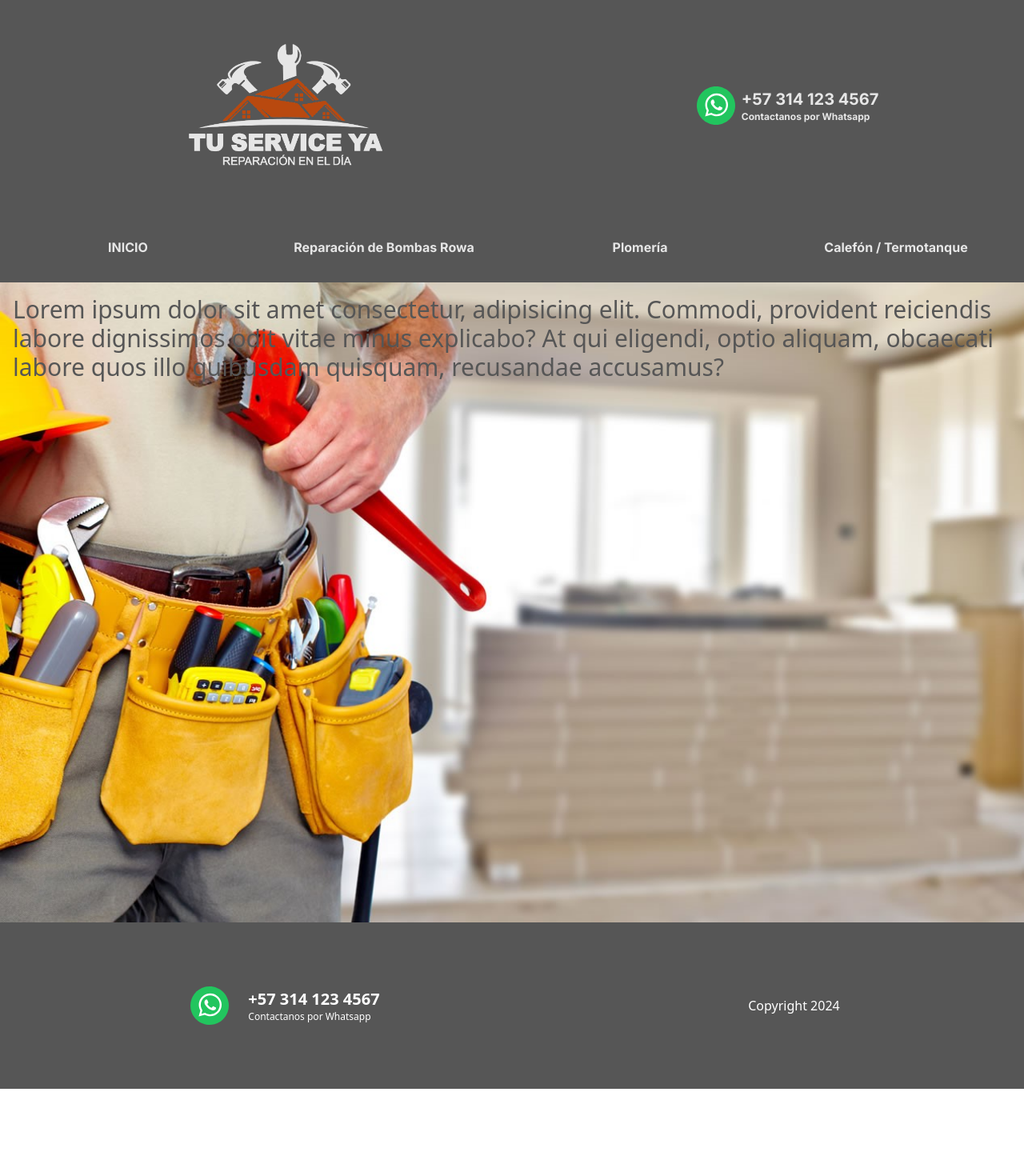
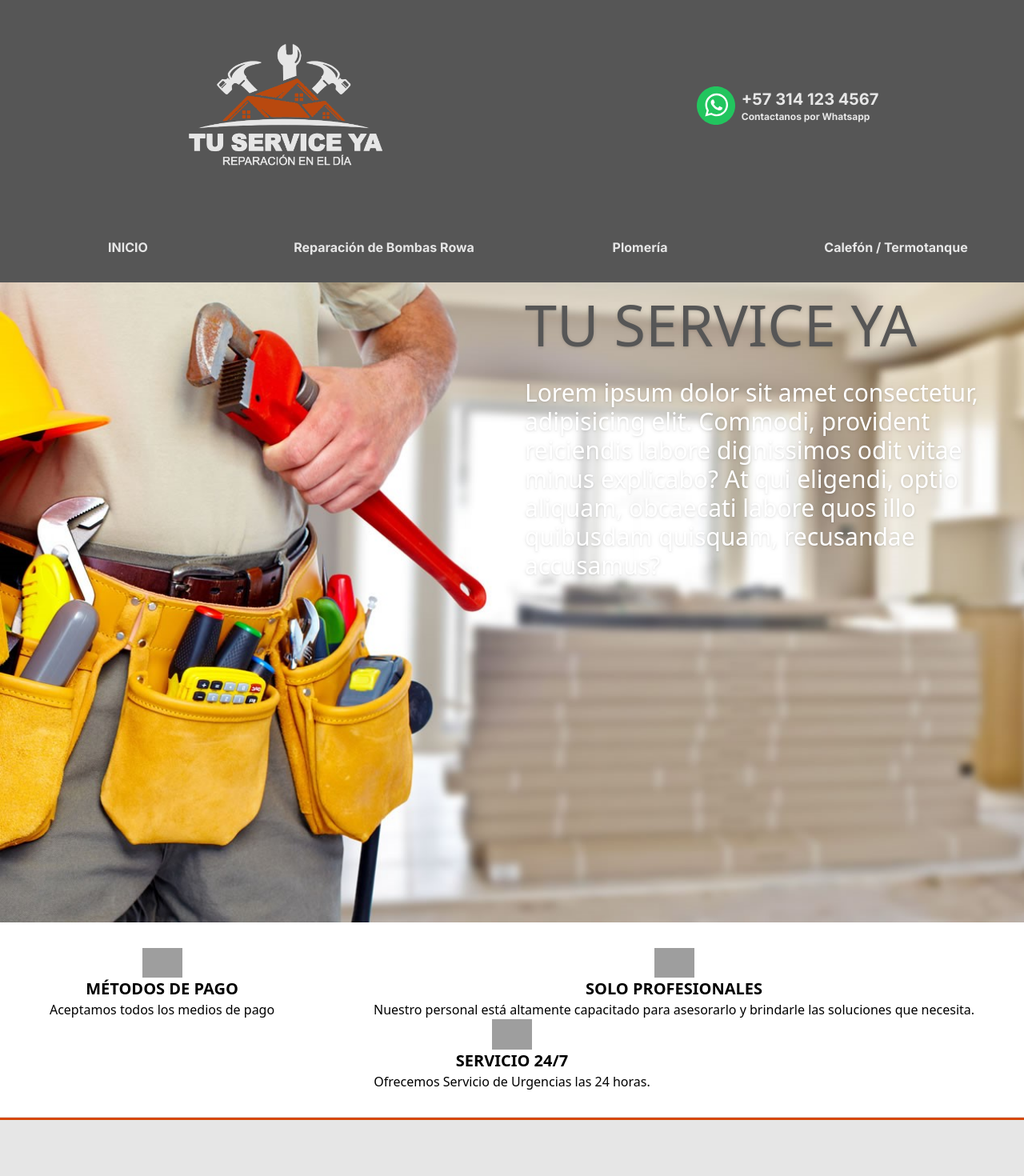
Before and after one commit to guidogattas/tu-service-ya, a React (Vite) app: page / in a window 1280 px wide. Shown: the top 1470 px of the page at 80% size. Before the commit the page ends 1361 px from the top, so only its background shows below. Built offline with nearby package versions, Linux system fonts and the light colour scheme; grey boxes are pictures that could not be loaded.

Commit message:
[FEAT] Info Buttons Soluciones

```diff
--- a/src/App.jsx
+++ b/src/App.jsx
@@ -1,7 +1,7 @@
 import { BrowserRouter as Router, Route, Routes } from 'react-router-dom';
 import './App.css';
 
-import Home from './components/Home';
+import Home from './components/Home/Home';
 import ReparacionBombas from './components/ReparacionBombas';
 import Plomeria from './components/Plomeria';
 import CalefonTermotanque from './components/CalefonTermotanque';
--- a/src/components/Home.jsx
+++ /dev/null
@@ -1,10 +0,0 @@
-
-const Home = () => {
-    return (
-        <div className="h-screen bg-cover" style={{ backgroundImage: "url('public/images/bg/serv-grales-2.jpg')" }} >
-            <div className="p-4 text-3xl right-32 top-32 text-customGrey">Lorem ipsum dolor sit amet consectetur, adipisicing elit. Commodi, provident reiciendis labore dignissimos odit vitae minus explicabo? At qui eligendi, optio aliquam, obcaecati labore quos illo quibusdam quisquam, recusandae accusamus?</div>
-        </div>
-    )
-}
-
-export default Home
--- /dev/null
+++ b/src/components/Home/Home.jsx
@@ -0,0 +1,21 @@
+import Info from "./Info"
+const Home = () => {
+    return (
+        <>
+            <div className="h-screen bg-cover" style={{ backgroundImage: "url('public/images/bg/serv-grales-2.jpg')" }} >
+                <h3 className="p-4 ml-[50vw] text-7xl drop-shadow text-customGrey">TU SERVICE YA</h3>
+                <p className="p-4 ml-[50vw] text-3xl right-32 top-32 drop-shadow text-white">Lorem ipsum dolor sit amet consectetur, adipisicing elit. Commodi, provident reiciendis labore dignissimos odit vitae minus explicabo? At qui eligendi, optio aliquam, obcaecati labore quos illo quibusdam quisquam, recusandae accusamus?</p>
+            </div>
+            {/* <hr className="h-1 bg-customOrange" /> */}
+
+            <Info />
+            <hr className="h-1 bg-customOrange" />
+            <section className="flex flex-col h-screen p-[100px] bg-customWhite text-center gap-4">
+                <h3 className="font-bold m-[200px] text-5xl ">¿Buscas TECNICOS ESPECIALIZADOS en plomería en Ciudad de Buenos Aires ?</h3>
+                <p className="text-2xl">Todos nuestros trabajos  tienen garantía y están realizados por profesionales matriculados ¡Comuníquese con nuestra empresa SERVICIO HOY en Ciudad de Buenos Aires y le brindaremos soluciones de calidad!</p>
+            </section>
+        </>
+    )
+}
+
+export default Home
--- /dev/null
+++ b/src/components/Home/Info.jsx
@@ -0,0 +1,24 @@
+const Info = () => {
+    return (
+
+        <div className="flex flex-wrap justify-around py-8">
+            <div className="flex flex-col items-center">
+                <img width="50" height="50" src="https://img.icons8.com/ios/50/bank-card-back-side--v1.png" alt="metodo de pago" />
+                <p className="text-xl font-bold">MÉTODOS DE PAGO</p>
+                <p>Aceptamos todos los medios de pago</p>
+            </div>
+            <div className="flex flex-col items-center">
+                <img width="50" height="50" src="https://img.icons8.com/ios-filled/50/checkmark--v1.png" alt="checkmark--v1" />
+                <p className="text-xl font-bold">SOLO PROFESIONALES</p>
+                <p>Nuestro personal está altamente capacitado para asesorarlo y brindarle las soluciones que necesita.</p>
+            </div>
+            <div className="flex flex-col items-center">
+                <img width="50" height="50" src="https://img.icons8.com/ios/50/present.png" alt="present" />
+                <p className="text-xl font-bold">SERVICIO 24/7</p>
+                <p>Ofrecemos Servicio de Urgencias las 24 horas.</p>
+            </div>
+        </div>
+    )
+}
+
+export default Info
```
